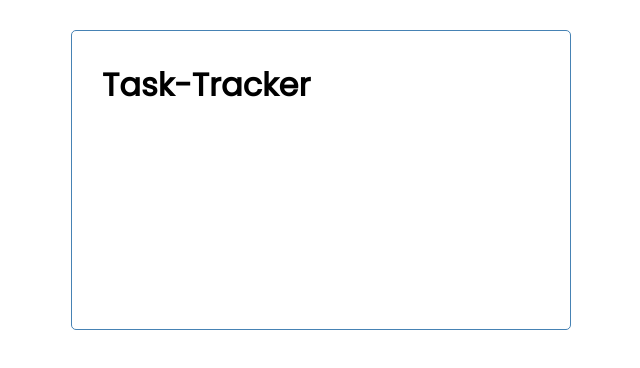
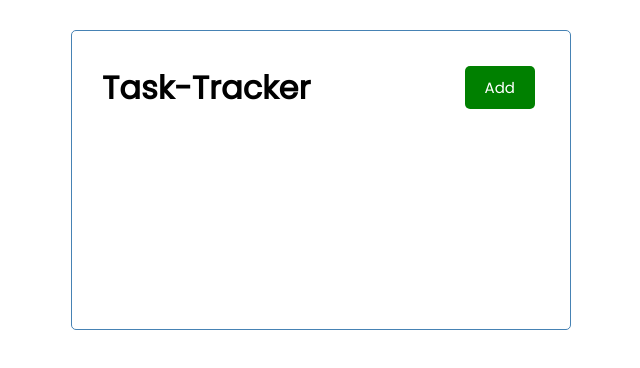
Before and after one commit to avoreshin/2022AngularCOURSE, an Angular app in the folder todo/: page / in a window 1280 px wide. Shown: the top 368 px of the page, without its empty margins (319-959 px from the left). Built offline with nearby package versions, Linux system fonts and the light colour scheme.

Commit message:
feat: button

```diff
--- a/todo/src/app/components/button/button.component.html
+++ b/todo/src/app/components/button/button.component.html
@@ -1 +1,4 @@
-<p>button works!</p>
+<button [ngStyle]="{'background-color':color}" class="btn"
+(click) = "onClick()">
+  {{text}}
+</button>
--- a/todo/src/app/components/button/button.component.ts
+++ b/todo/src/app/components/button/button.component.ts
@@ -1,4 +1,4 @@
-import { Component } from '@angular/core';
+import { Component, Input } from '@angular/core';
 
 @Component({
   selector: 'app-button',
@@ -6,5 +6,10 @@
   styleUrls: ['./button.component.css']
 })
 export class ButtonComponent {
+ @Input() text: string | undefined;
+ @Input() color: string | undefined;
 
+  onClick() {
+    console.log("object")
+  }
 }
--- a/todo/src/app/components/header/header.component.html
+++ b/todo/src/app/components/header/header.component.html
@@ -2,5 +2,6 @@
   <h1>
     {{title}}
   </h1>
+  <app-button color="green" text="Add"></app-button>
 
 </header>
```
